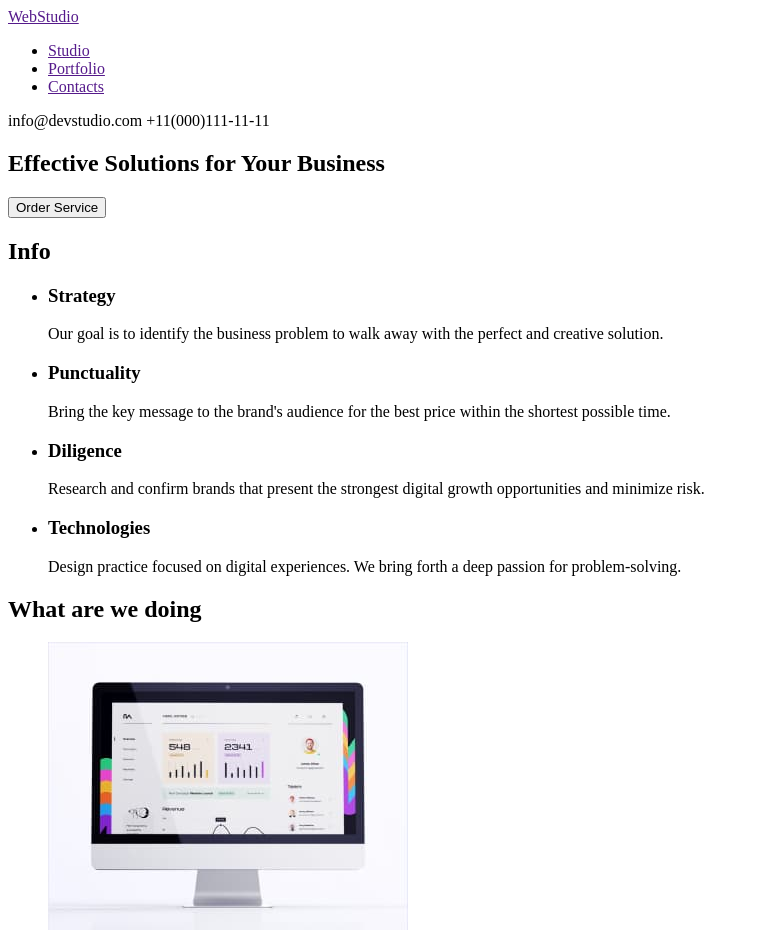
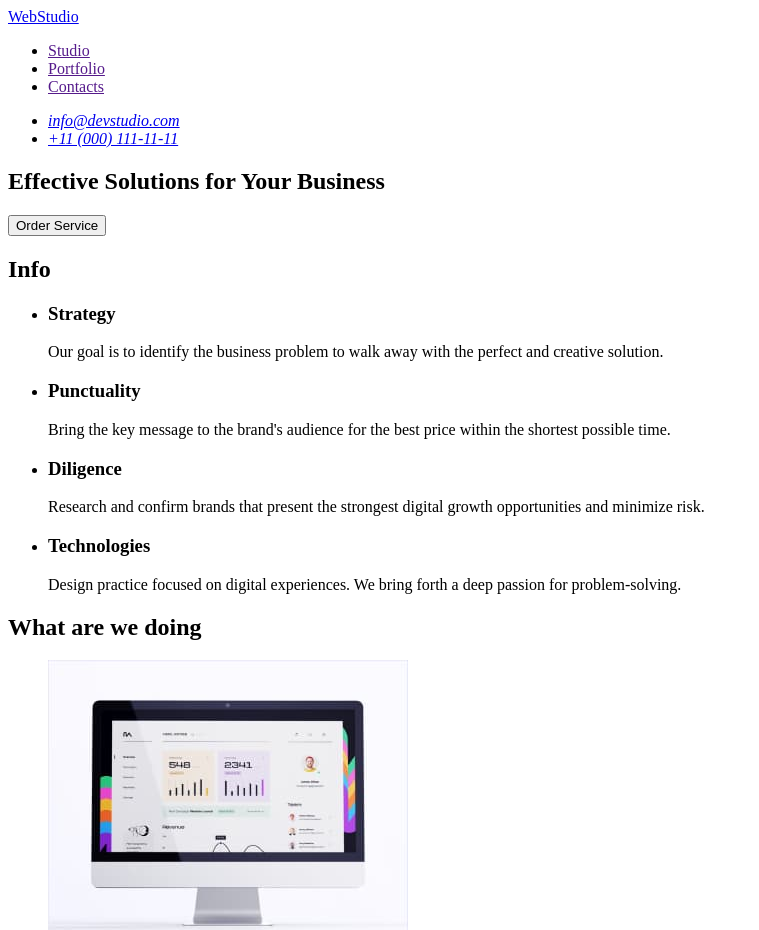
Before and after one commit to Tonya1504/goit-markup-hw-01, a plain HTML site: page index.html in a window 1280 px wide. Shown: the top 930 px of the page, without its empty margins (0-759 px from the left). Drawn offline with Linux system fonts and the light colour scheme.

Commit message:
update index.html file

```diff
--- a/index.html
+++ b/index.html
@@ -8,8 +8,9 @@
   </head>
   <body>
     <header>
-      <a href="">WebStudio</a>
       <nav>
+        <a href="./index.html">WebStudio</a>
+
         <ul>
           <li>
             <a href="">Studio</a>
@@ -22,8 +23,16 @@
           </li>
         </ul>
       </nav>
-      <a>info@devstudio.com</a>
-      <a>+11(000)111-11-11</a>
+      <address>
+        <ul>
+          <li>
+            <a href="”mailto:info@devstudio.com”">info@devstudio.com</a>
+          </li>
+          <li>
+            <a href="tel:+110001111111">+11 (000) 111-11-11</a>
+          </li>
+        </ul>
+      </address>
     </header>
     <main>
       <section>
@@ -98,7 +107,7 @@
               alt="camila-garsia"
               width="264"
             />
-            <h3>Camila Garsia</h3>
+            <h3>Camila Garcia</h3>
             <p>Marketing</p>
           </li>
           <li>
@@ -114,7 +123,7 @@
       </section>
     </main>
     <footer>
-      <a href="">WebStudio</a>
+      <a href="./index.html">WebStudio</a>
       <p>
         Increase the flow of customers and sales for your business with digital
         marketing & growth solutions.
```
